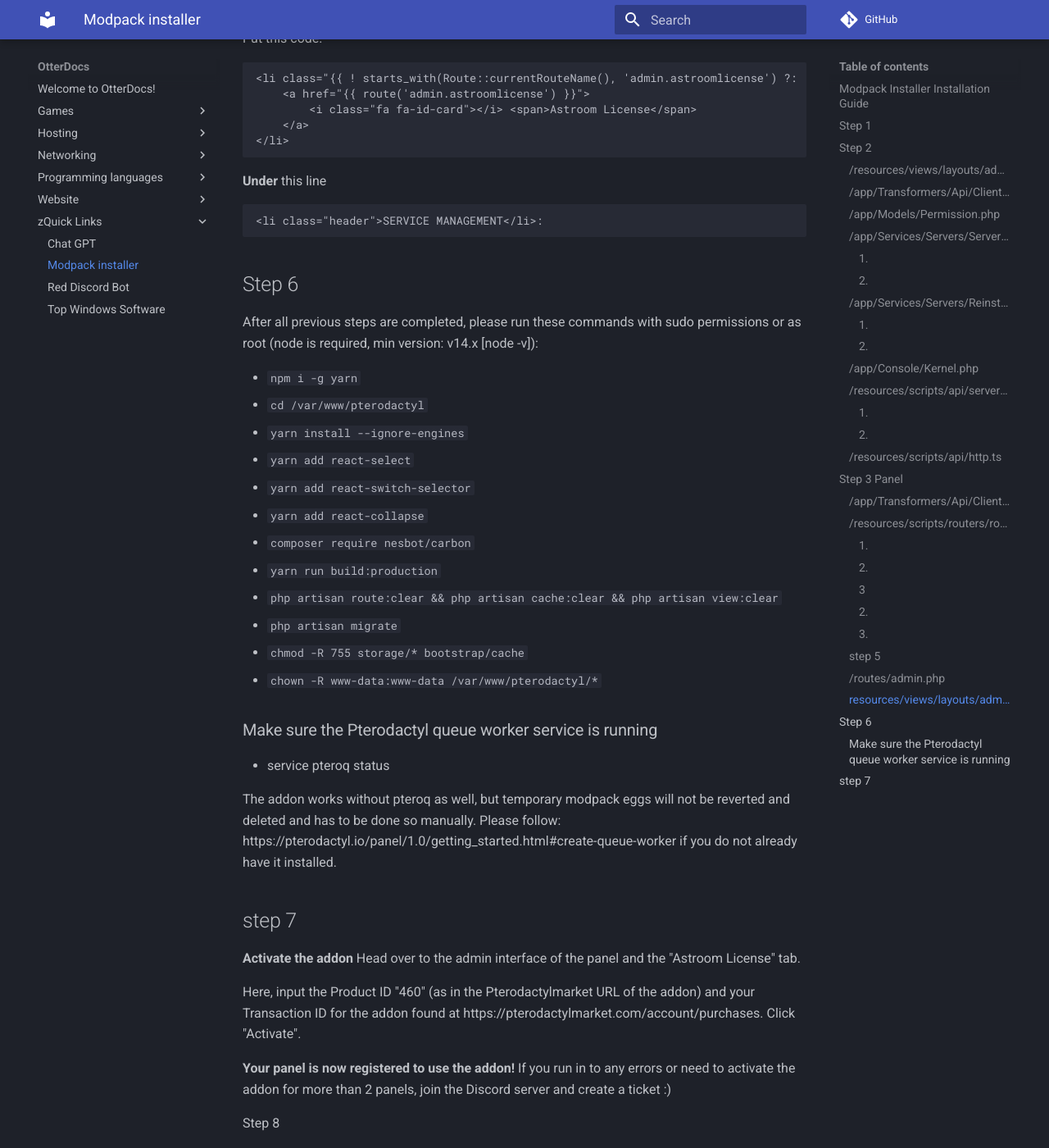
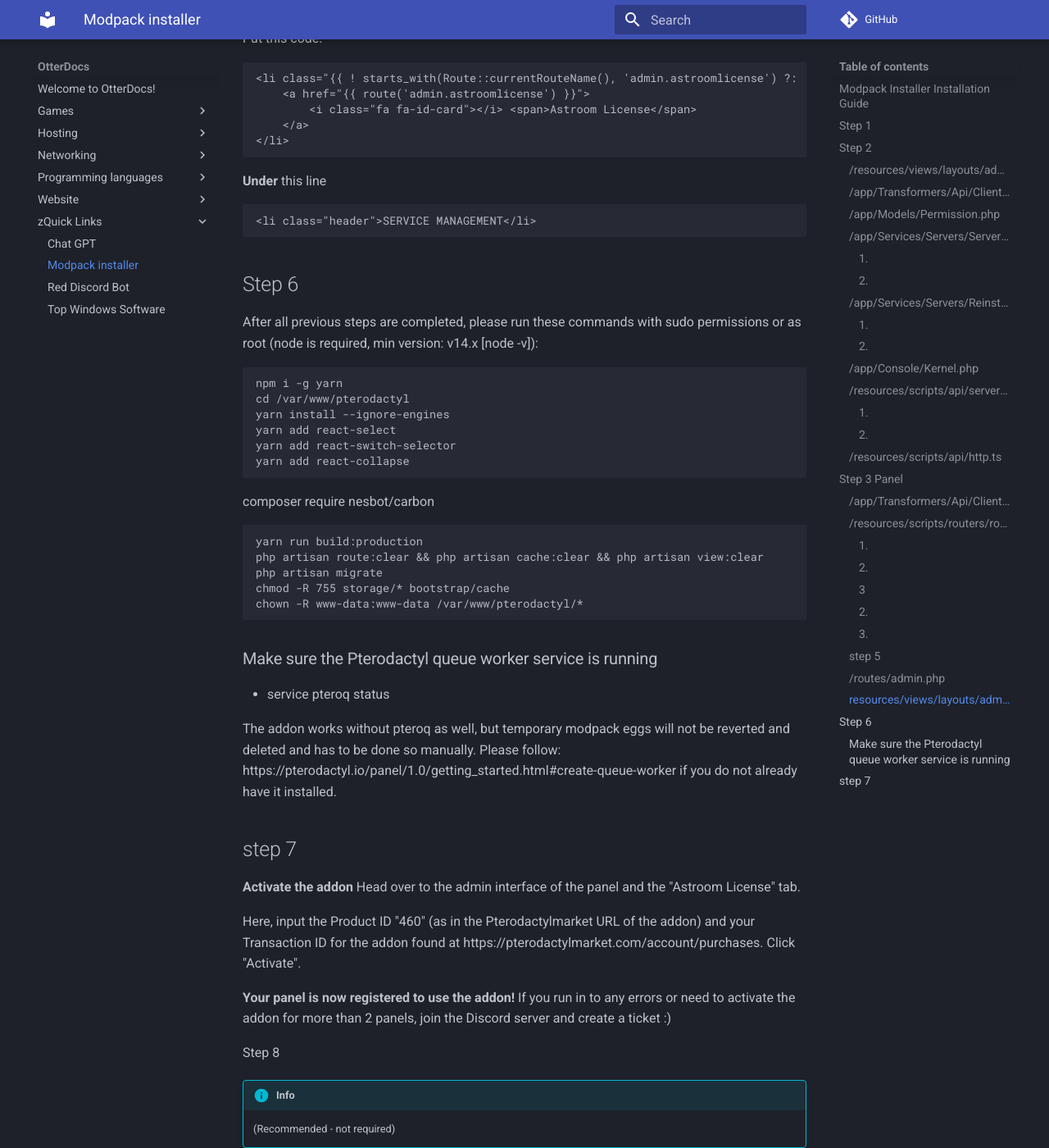
Before and after one commit to DeeKahy/OtterDocs, an MkDocs documentation site: the page built from docs/zQuick-Links/Modpack-installer.md, in a window 1280 px wide and 1400 px high, scrolled down 7163 px. Shown: the whole window at 82% size. Built offline with MkDocs 1.6.1 and Material for MkDocs 9.7.7, drawn with Linux system fonts in a browser that asks for light colours; comment, search, counter and statistics services are not loaded.

Commit message:
Update Modpack-installer.md

````diff
--- a/docs/zQuick-Links/Modpack-installer.md
+++ b/docs/zQuick-Links/Modpack-installer.md
@@ -346,24 +346,27 @@
 
 **Under** this line
 ```php
-<li class="header">SERVICE MANAGEMENT</li>:
+<li class="header">SERVICE MANAGEMENT</li>
 ```
 
 ## Step 6
 After all previous steps are completed, please run these commands with sudo permissions or as root (node is required, min version: v14.x [node -v]):
-
-- `npm i -g yarn`
-- `cd /var/www/pterodactyl`
-- `yarn install --ignore-engines`
-- `yarn add react-select`
-- `yarn add react-switch-selector`
-- `yarn add react-collapse`
-- `composer require nesbot/carbon`
-- `yarn run build:production`
-- `php artisan route:clear && php artisan cache:clear && php artisan view:clear`
-- `php artisan migrate`
-- `chmod -R 755 storage/* bootstrap/cache`
-- `chown -R www-data:www-data /var/www/pterodactyl/*`
+```
+npm i -g yarn
+cd /var/www/pterodactyl
+yarn install --ignore-engines
+yarn add react-select
+yarn add react-switch-selector
+yarn add react-collapse
+```
+composer require nesbot/carbon
+```
+yarn run build:production
+php artisan route:clear && php artisan cache:clear && php artisan view:clear
+php artisan migrate
+chmod -R 755 storage/* bootstrap/cache
+chown -R www-data:www-data /var/www/pterodactyl/*
+```
 
 ### Make sure the Pterodactyl queue worker service is running
 - service pteroq status
````
